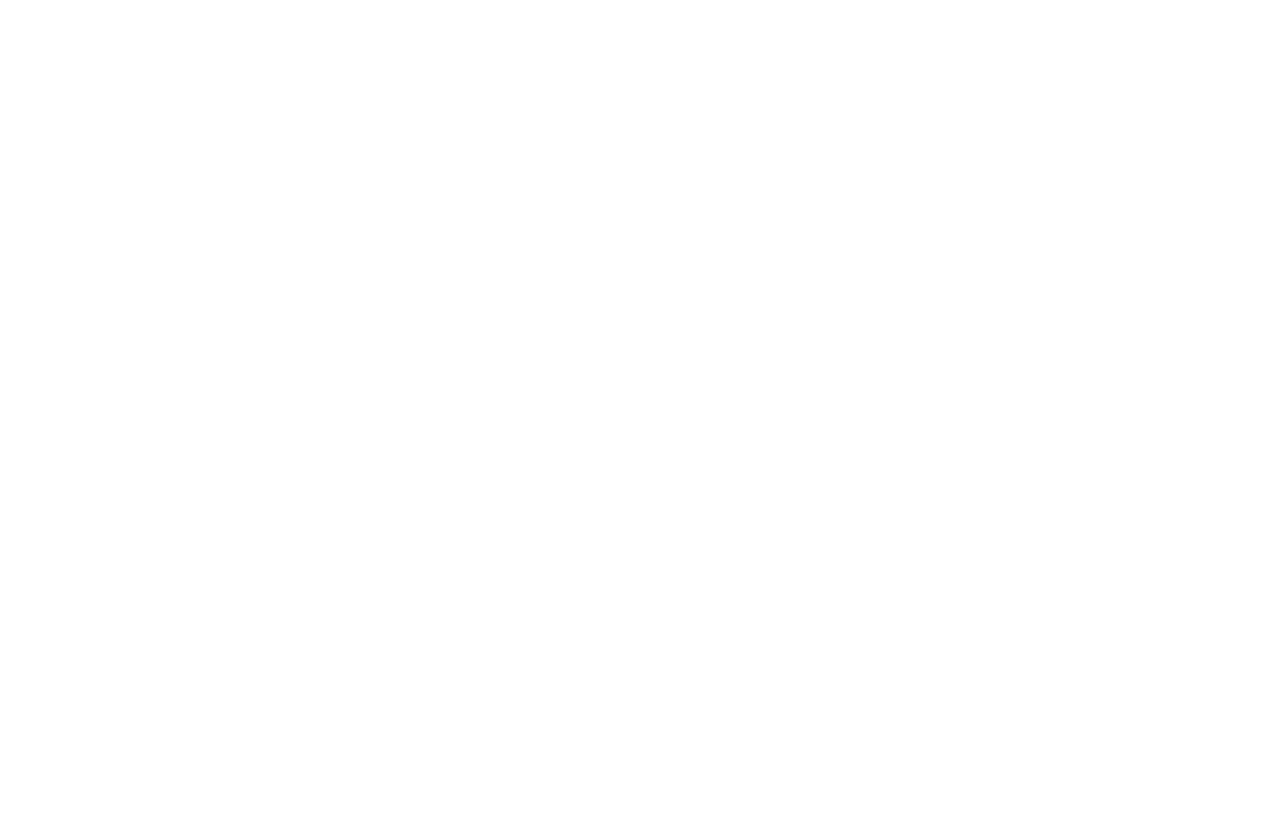
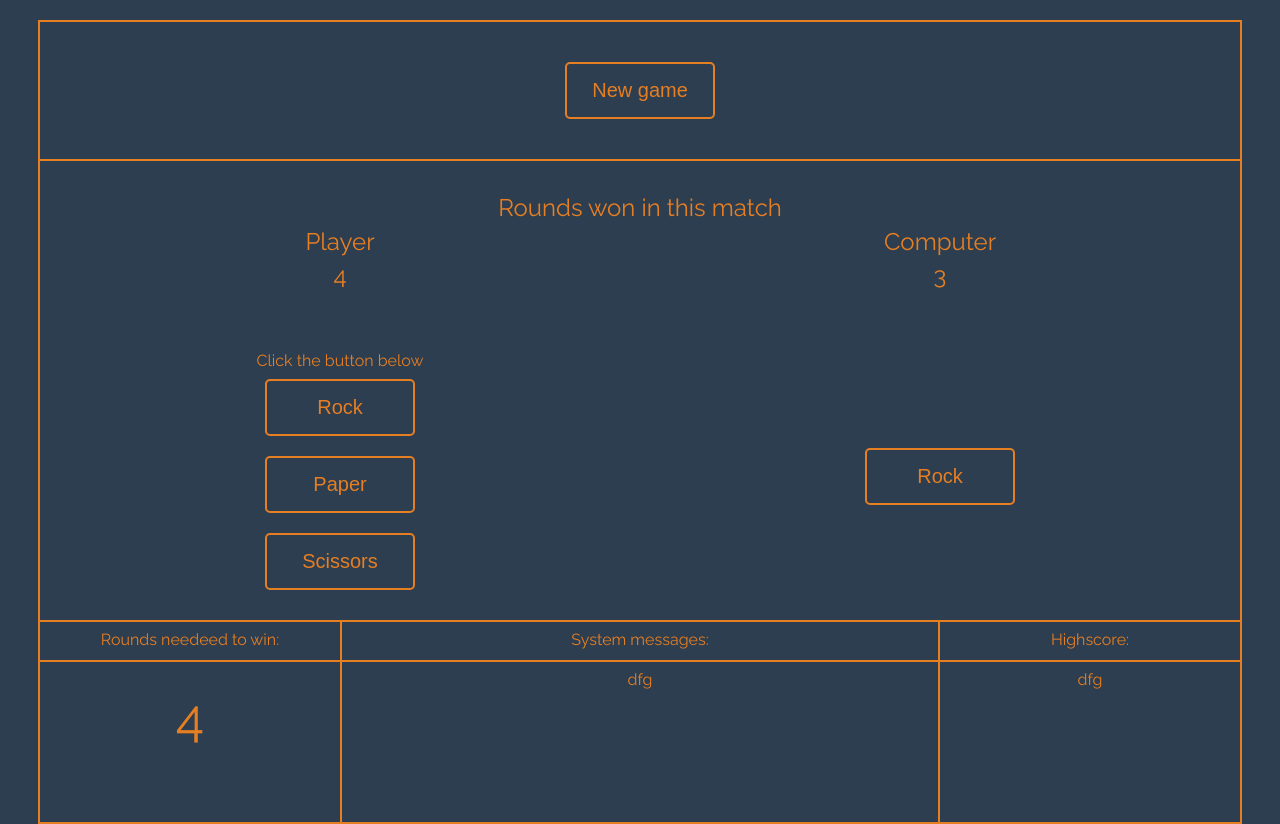
Before and after one commit to MariuszMycek/rock-paper-scissors, a website: page index.html in a window 1280 px wide. Before the commit the page ends 800 px from the top, so only its background shows below. Drawn offline with nearby package versions, Linux system fonts and the light colour scheme; files that its build step writes are made by us from their sources.

Commit message:
Finish html structure and styles

```diff
--- a/index.html
+++ b/index.html
@@ -7,6 +7,52 @@
         <link rel="stylesheet" type="text/css" href="css/style.css" />
     </head>
     <body>
-      <script src="js/script.js"></script>
+        <div class="container">
+            <div class="header">
+                <button type="button" class="button">New game</button>
+            </div>
+            <div class="score-board">
+                <div class="score-board__header">Rounds won in this match</div>
+                <div class="score-board__score">Player</div>
+                <div class="score-board__score">Computer</div>
+                <div class="score-board__won-rounds">4</div>
+                <div class="score-board__won-rounds">3</div>
+            </div>
+        </div>
+        <div class="container action-field">
+            <div class="action-field__player">
+                Click the button below
+                <button type="button" class="button">
+                    Rock
+                </button>
+                <button type="button" class="button">
+                    Paper
+                </button>
+                <button type="button" class="button">
+                    Scissors
+                </button>
+            </div>
+            <div class="action-field__computer">
+                <button type="button" class="button">
+                    Rock
+                </button>
+            </div>
+        </div>
+        <div class="container output">
+            <div class="output__win-conditions">
+                <h1>Rounds needeed to win:</h1>
+                <div class="win-conditions__rounds">4</div>
+            </div>
+            <div class="output__sys-messages">
+                <h1>System messages:</h1>
+                <div class="sys-messages__text">dfg</div>
+            </div>
+            <div class="output__hiscore">
+                <h1>Highscore:</h1>
+                <div class="hiscore__text">dfg</div>
+            </div>
+        </div>
+
+        <script src="js/script.js"></script>
     </body>
 </html>
--- /dev/null
+++ b/sass/_reset.scss
@@ -0,0 +1,43 @@
+html, body, div, span, applet, object, iframe,
+h1, h2, h3, h4, h5, h6, p, blockquote, pre,
+a, abbr, acronym, address, big, cite, code,
+del, dfn, em, img, ins, kbd, q, s, samp,
+small, strike, strong, sub, sup, tt, var,
+b, u, i, center,
+dl, dt, dd, ol, ul, li,
+fieldset, form, label, legend,
+table, caption, tbody, tfoot, thead, tr, th, td,
+article, aside, canvas, details, embed,
+figure, figcaption, footer, header, hgroup,
+menu, nav, output, ruby, section, summary,
+time, mark, audio, video {
+	margin: 0;
+	padding: 0;
+	border: 0;
+	font-size: 100%;
+	font: inherit;
+	vertical-align: baseline;
+}
+/* HTML5 display-role reset for older browsers */
+article, aside, details, figcaption, figure,
+footer, header, hgroup, menu, nav, section {
+	display: block;
+}
+body {
+	line-height: 1;
+}
+ol, ul {
+	list-style: none;
+}
+blockquote, q {
+	quotes: none;
+}
+blockquote:before, blockquote:after,
+q:before, q:after {
+	content: '';
+	content: none;
+}
+table {
+	border-collapse: collapse;
+	border-spacing: 0;
+}
--- a/sass/style.scss
+++ b/sass/style.scss
@@ -0,0 +1,129 @@
+@import url("https://fonts.googleapis.com/css?family=Raleway:400,700,900");
+
+@import "reset";
+$bgcolor: #2c3e50;
+$fontcolor: #e67e22;
+$border: 2px solid $fontcolor;
+
+body {
+    font-family: "Raleway", sans-serif;
+    text-align: center;
+    background-color: $bgcolor;
+    box-sizing: border-box;
+    color: $fontcolor;
+    margin-top: 20px;
+}
+.container {
+    display: flex;
+    width: 100%;
+    max-width: 1200px;
+    justify-content: center;
+    margin: 0 auto;
+    flex-wrap: wrap;
+    border-left: $border;
+    border-right: $border;
+}
+.button {
+    background-color: $bgcolor;
+    outline: none;
+    border: $border;
+    color: $fontcolor;
+    font-size: 20px;
+    width: 150px;
+    padding: 15px;
+    margin: 10px 0;
+    border-radius: 5px;
+    cursor: pointer;
+    transition: all 0.1s ease-out;
+    &:hover {
+        background-color: lighten($bgcolor, 10);
+    }
+}
+.header {
+    width: 100%;
+    padding: 30px 0;
+    border-top: $border;
+    border-bottom: $border;
+}
+.score-board {
+    width: 100%;
+    display: flex;
+    flex-wrap: wrap;
+    font-size: 24px;
+    padding: 30px 0;
+}
+.score-board__header {
+    width: 100%;
+    padding: 5px 0;
+}
+.score-board__score {
+    width: 50%;
+    padding: 5px 0;
+}
+.score-board__won-rounds {
+    width: 50%;
+    padding: 5px 0;
+}
+
+.action-field {
+    padding-top: 30px;
+    padding-bottom: 20px;
+    border-bottom: $border;
+}
+.action-field__player {
+    width: 50%;
+    display: flex;
+    flex-direction: column;
+    align-items: center;
+}
+.action-field__computer {
+    width: 50%;
+    display: flex;
+    justify-content: center;
+    align-items: center;
+    .button {
+        cursor: default;
+        &:hover {
+            background-color: $bgcolor;
+        }
+    }
+}
+.output {
+    height: 200px;
+    border-bottom: $border;
+    display: flex;
+    justify-content: center;
+     > div h1 {
+        border-bottom: $border;
+        padding-bottom: 10px;
+        height: 18px;
+    }
+}
+.output__win-conditions {
+    padding: 10px 0;
+    height: calc(100% - 20px);
+    width: 25%;
+}
+.win-conditions__rounds {
+    display: flex;
+    font-size: 52px;
+    justify-content: center;
+    padding-top: 30px;
+}
+.output__sys-messages {
+    padding: 10px 0;
+    height: calc(100% - 20px);
+    width: calc(50% - 4px);
+    border-left: $border;
+    border-right: $border;
+}
+.sys-messages__text {
+    padding: 10px 10px 0;
+    height: calc(100% - 30px);
+}
+.output__hiscore {
+    @extend .output__win-conditions;
+}
+.hiscore__text {
+    @extend .sys-messages__text;
+}
```
Also changed, not shown: css/style.css (added), 1 other file.
